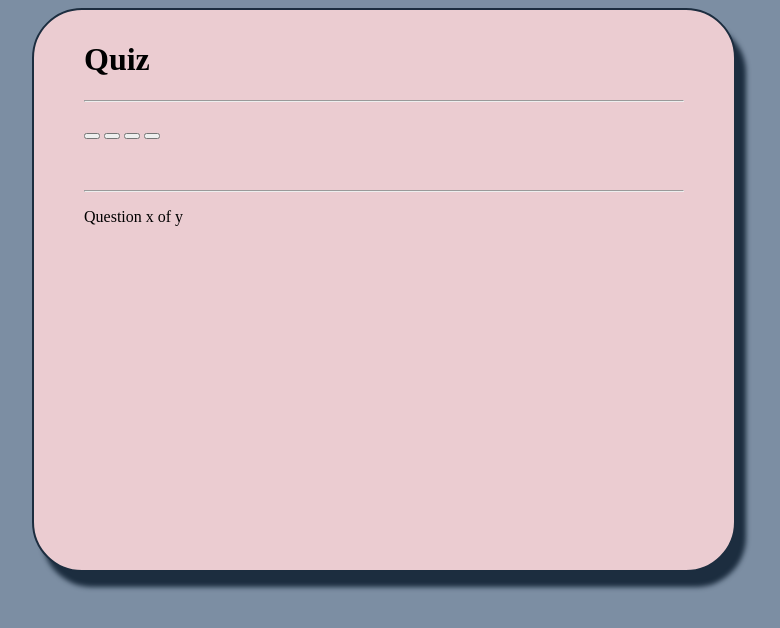
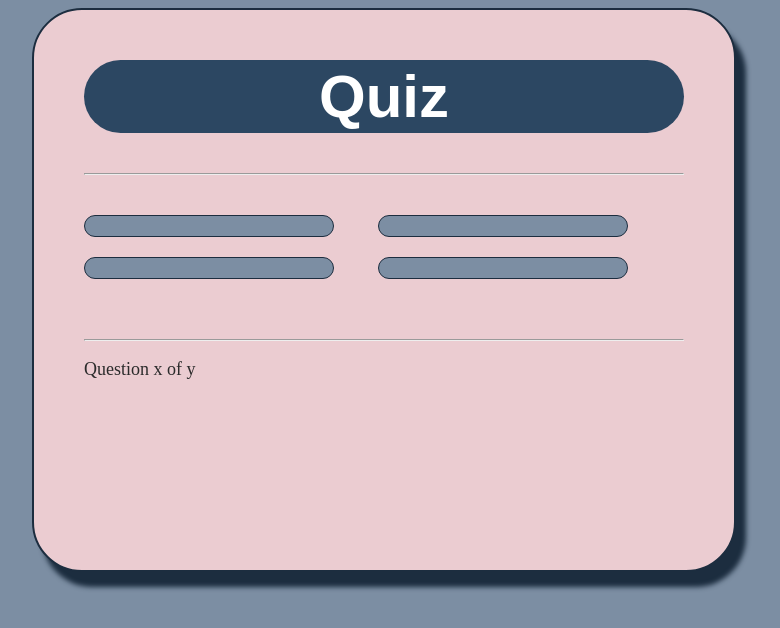
Before and after one commit to rafalratajczyk/QuizJavaScript, a plain HTML site: page index.html in a window 1280 px wide. Shown: the whole page, without its empty margins (256-1036 px from the left). Drawn offline with Linux system fonts and the light colour scheme.

Commit message:
ready style

```diff
--- a/style.css
+++ b/style.css
@@ -12,3 +12,48 @@ body {
     border: 2px solid #1c2d3f;
     box-shadow: 10px 15px 5px #1c2d3f;
 }
+
+.grid h1 {
+    font-family: Sans-Serif;
+    background-color: #2c4762;
+    font-size: 60px;
+    text-align: center;
+    color: #fff;
+    padding: 2px 0px;
+    border-radius: 50px;
+}
+
+.grid #question {
+    font-family: Sans-Serif;
+    font-size: 30px;
+    color: #2b2b2b;
+}
+
+.buttons {
+    margin-top: 30px;
+}
+
+#btn0, #btn1, #btn2, #btn3 {
+    background-color: #7c8ea3;
+    width: 250px;
+    font-size: 20px;
+    color: #fff;
+    border: 1px solid #1c2d3f;
+    border-radius: 50px;
+    margin: 10px 40px 10px 0px;
+    padding: 10px 10px;
+}
+
+#progress {
+    color: #2b2b2b;
+    font-size: 18px;
+}
+
+#btn0:hover, #btn1:hover, #btn2:hover, #btn3:hover {
+    cursor: pointer;
+    background-color: darkslategray;
+}
+
+#btn0:focus, #btn1:focus, #btn2:focus, #btn3:focus {
+    outline: 0;
+}
```
